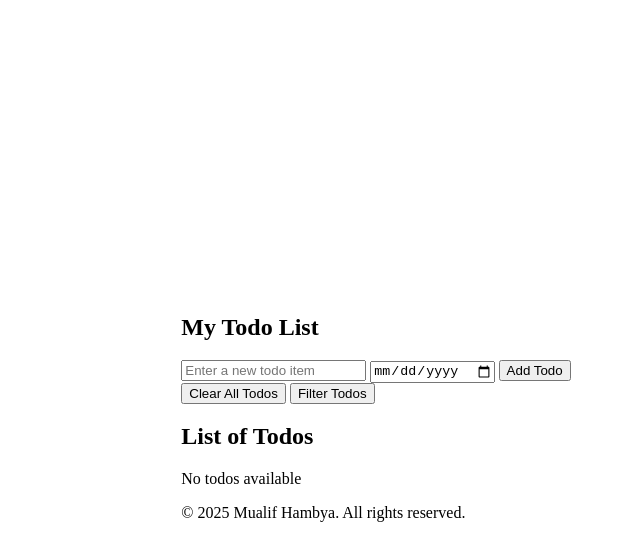
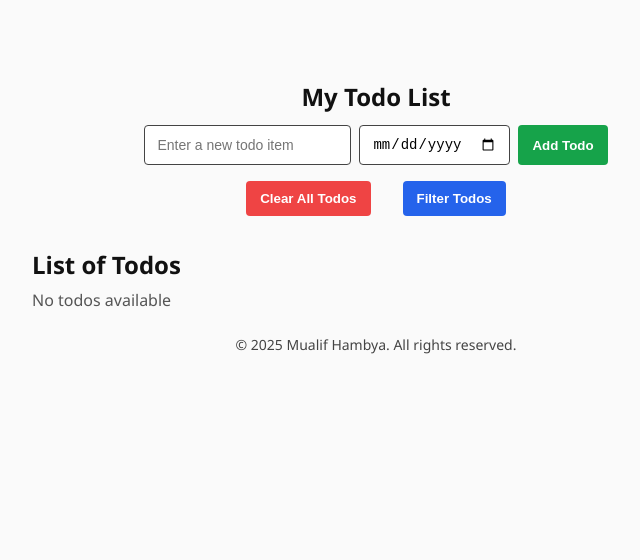
Before and after one commit to Mualif-hmby/CodingCamp-24Nov-MualifHambya, a plain HTML site: page index.html in a window 1280 px wide. Shown: the whole page, without its empty margins (264-904 px from the left). Drawn offline with Linux system fonts and the light colour scheme.

Commit message:
Konfigurasi awal mini project

```diff
--- a/css/style.css
+++ b/css/style.css
@@ -1,5 +1,129 @@
+* {
+  box-sizing: border-box;
+  margin: 0;
+  padding: 0;
+}
+
 body {
-  min-height: 100vh;
-  align-content: center;
-  justify-items: center;
+  font-family: "Segoe UI", Tahoma, sans-serif;
+  background: #fafafa;
+  color: #111;
 }
+
+.page {
+  max-width: 720px;
+  margin: 80px auto 60px;
+  padding: 0 16px;
+  text-align: center;
+}
+
+.todo-card {
+  margin-bottom: 32px;
+}
+
+.todo-form {
+  display: flex;
+  gap: 8px;
+  justify-content: center;
+  margin: 12px 0 16px;
+}
+
+.todo-form input[type="text"],
+.todo-form input[type="date"] {
+  padding: 10px 12px;
+  border: 1px solid #444;
+  border-radius: 4px;
+  min-width: 180px;
+  font-size: 14px;
+}
+
+.todo-form input[type="date"] {
+  min-width: 130px;
+}
+
+.btn {
+  border: none;
+  border-radius: 4px;
+  padding: 10px 14px;
+  font-weight: 600;
+  cursor: pointer;
+  color: #fff;
+  transition: transform 0.08s ease, opacity 0.1s ease;
+}
+
+.btn:active {
+  transform: translateY(1px);
+  opacity: 0.9;
+}
+
+.btn.add {
+  background: #16a34a;
+}
+.btn.danger {
+  background: #ef4444;
+}
+.btn.info {
+  background: #2563eb;
+}
+
+.actions {
+  display: flex;
+  justify-content: center;
+  gap: 32px;
+  margin-top: 10px;
+}
+
+.list-section h2 {
+  text-align: left;
+  margin-bottom: 8px;
+}
+
+.todo-list {
+  list-style: none;
+  text-align: left;
+  padding-left: 4px;
+}
+
+.todo-item {
+  display: flex;
+  justify-content: space-between;
+  align-items: center;
+  background: #fff;
+  border: 1px solid #e5e7eb;
+  border-radius: 4px;
+  padding: 10px 12px;
+  margin-bottom: 8px;
+}
+
+.todo-meta {
+  font-size: 13px;
+  color: #4b5563;
+}
+
+.empty {
+  text-align: left;
+  color: #555;
+  margin-top: 4px;
+}
+
+.footer {
+  margin-top: 24px;
+  color: #444;
+  font-size: 14px;
+}
+
+/* Mobile tweak */
+@media (max-width: 520px) {
+  .todo-form {
+    flex-direction: column;
+    align-items: stretch;
+  }
+  .todo-form input,
+  .btn.add {
+    width: 100%;
+  }
+  .actions {
+    flex-direction: column;
+    gap: 12px;
+  }
+}
```
